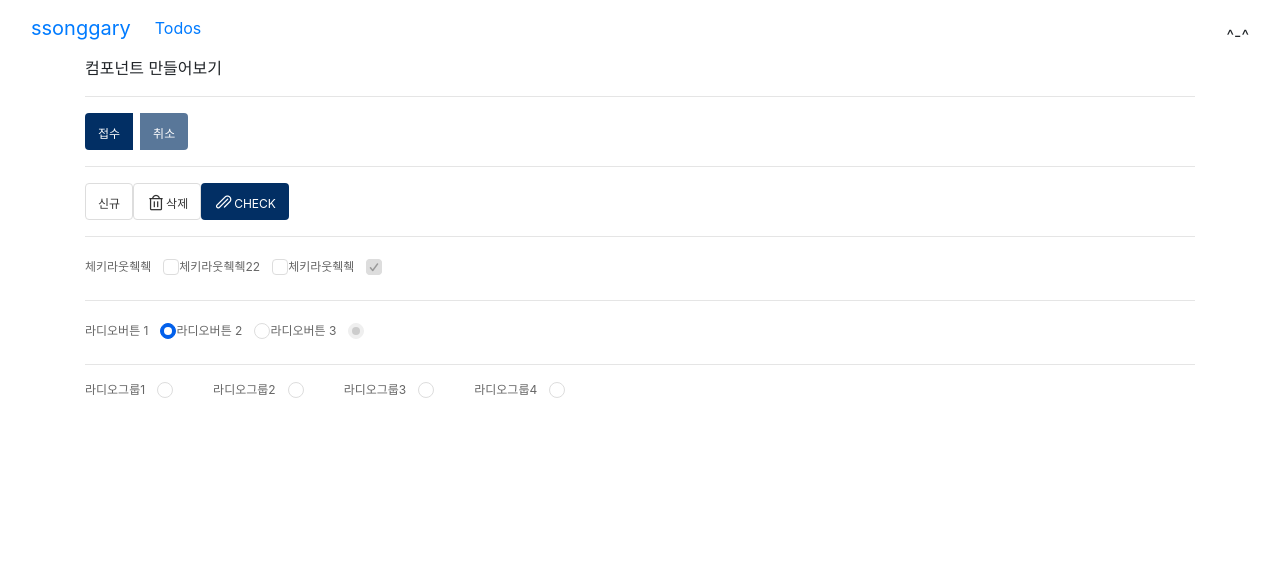
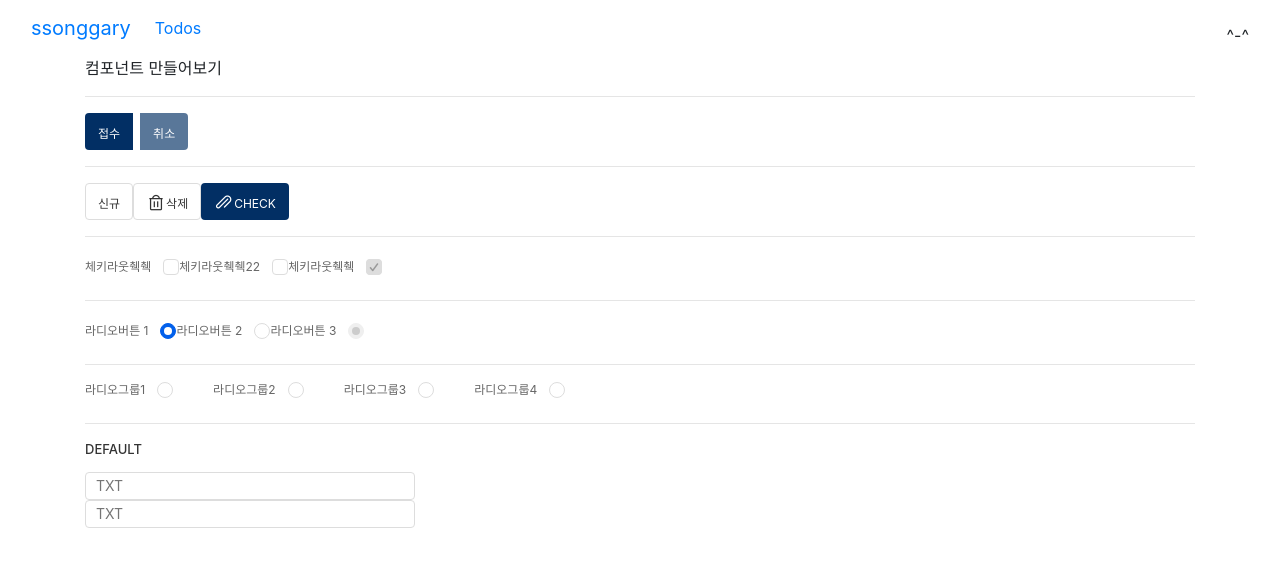
Before and after one commit to ssonggary/vue3_practice, a Vue app: page / in a window 1280 px wide. Shown: the top 566 px of the page. Built offline with nearby package versions, Linux system fonts and the light colour scheme.

Commit message:
인풋컴포넌트 만들어보는 중

```diff
--- /dev/null
+++ b/assets/style/components/_input.scss
@@ -0,0 +1,33 @@
+.custom-input {
+  position: relative;
+  width: 330px;
+  &__label {
+    font-size: 13px;
+    font-weight: 500;
+    color: #333;
+    display: block;
+    margin-bottom: 12px;
+  }
+  &__wrapper {
+    position: relative;
+  }
+  &__input {
+    width: 330px;
+    height: 28px;
+    border-radius: 4px;
+    border: 1px solid #ddd;
+    padding: 0 10px;
+    font-size: 14px;
+    font-weight: 400;
+    color: #333;
+  }
+  &__clear-btn {
+    position: absolute;
+    top: 50%;
+    right: 5px;
+    transform: translateY(-50%);
+    z-index: 1;
+    background-color: transparent;
+    border: 0;
+  }
+}
--- a/assets/style/style.scss
+++ b/assets/style/style.scss
@@ -4,3 +4,4 @@
 @import "components/button";
 @import "components/checkbox";
 @import "components/radio";
+@import "components/input";
--- /dev/null
+++ b/src/components/CustomInput.vue
@@ -0,0 +1,88 @@
+<template>
+  <div
+    class="custom-input"
+    :class="{ 'error': errorMessage }"
+  >
+    <label
+      :for="inputId"
+      v-if="showLabel"
+      class="custom-input__label"
+      :class="{ 'bilnd': !showLabel}"
+    >
+      {{ label }}
+    </label>
+    <div class="custom-input__wrapper">
+      <input
+        type="type"
+        :id="inputId"
+        :value="modelValue"
+        :placeholder="placeholder"
+        @input="updateValue"
+        @blur="validateInput"
+        class="custom-input__input"
+      >
+      <button
+        type="button"
+        v-if="modelValue"
+        @click="clearInput"
+        class="custom-input__clear-btn"
+      >
+        x
+      </button>
+    </div>
+    <p
+      v-if="errorMessage"
+      class="custom-input__error-message"
+    >
+      {{ errorMessage }}
+    </p>
+  </div>
+</template>
+<script>
+export default {
+  props: {
+    modelValue: String,
+    type: {
+      type: String,
+      default: 'text',
+    },
+    validate: Function,
+    placeholder: {
+      type: String,
+      default: "",
+    },
+    label: {
+      type: String,
+      default: "",
+    },
+    showLabel: {
+      type: Boolean,
+      default: true,
+    },
+  },
+  data() {
+    return {
+      errorMessage: "",
+      inputId: `input-${Math.random().toString(36).substr(2,9)}`,
+    }
+  },
+  methods: {
+    updateValue(event) {
+      this.$emit("update:modelValue", event.target.value);
+      this.errorMessage = "";
+    },
+    clearInput() {
+      this.$emit("update:modelValue", "");
+      this.errorMessage = "";
+    },
+    validateInput() {
+      if(this.validate) {
+        this.errorMessage = this.validate(this.modelValue);
+      }
+    }
+  },
+}
+</script>
+<style>
+
+</style>
--- a/src/pages/index.vue
+++ b/src/pages/index.vue
@@ -46,6 +46,20 @@
       name="radioGroup2"
       :options="radioOptions"
     ></RadioGroup>
+    <hr>
+    <CustomInput
+      v-model="inputValue"
+      :validate="validateInput"
+      label="DEFAULT"
+      placeholder="TXT"
+    ></CustomInput>
+    <CustomInput
+      v-model="inputValue"
+      :validate="validateInput"
+      label="블라인드 라벨"
+      placeholder="TXT"
+      :showLabel ='false'
+    ></CustomInput>
   </div>
 </template>
 <script>
@@ -54,6 +68,7 @@
 import Checkbox from '@/components/Checkbox.vue';
 import Radio from "@/components/Radio.vue";
 import RadioGroup from '@/components/RadioGroup.vue';
+import CustomInput from '@/components/CustomInput.vue';
 
 export default {
   components: {
@@ -62,6 +77,7 @@
     Checkbox,
     Radio,
     RadioGroup,
+    CustomInput,
   },
   data() {
     return {
@@ -78,9 +94,20 @@
         {label: '라디오그룹2', value: 'op2', id: 'radio2', disabled: false},
         {label: '라디오그룹3', value: 'op3', id: 'radio3', disabled: false},
         {label: '라디오그룹4', value: 'op4', id: 'radio4', disabled: false}
-      ]
+      ],
+      // input
+      inputValue: "",
     }
   },
+  methods: {
+    validateInput(value) {
+      if(!value) {
+        return "THIS IS AN ERROR MASSEGE.";
+      } else if (value.length < 5) {
+        return "5글자 이상 작성해주세요."
+      } return "";
+    }
+  }
 }
 </script>
 <style >
```
